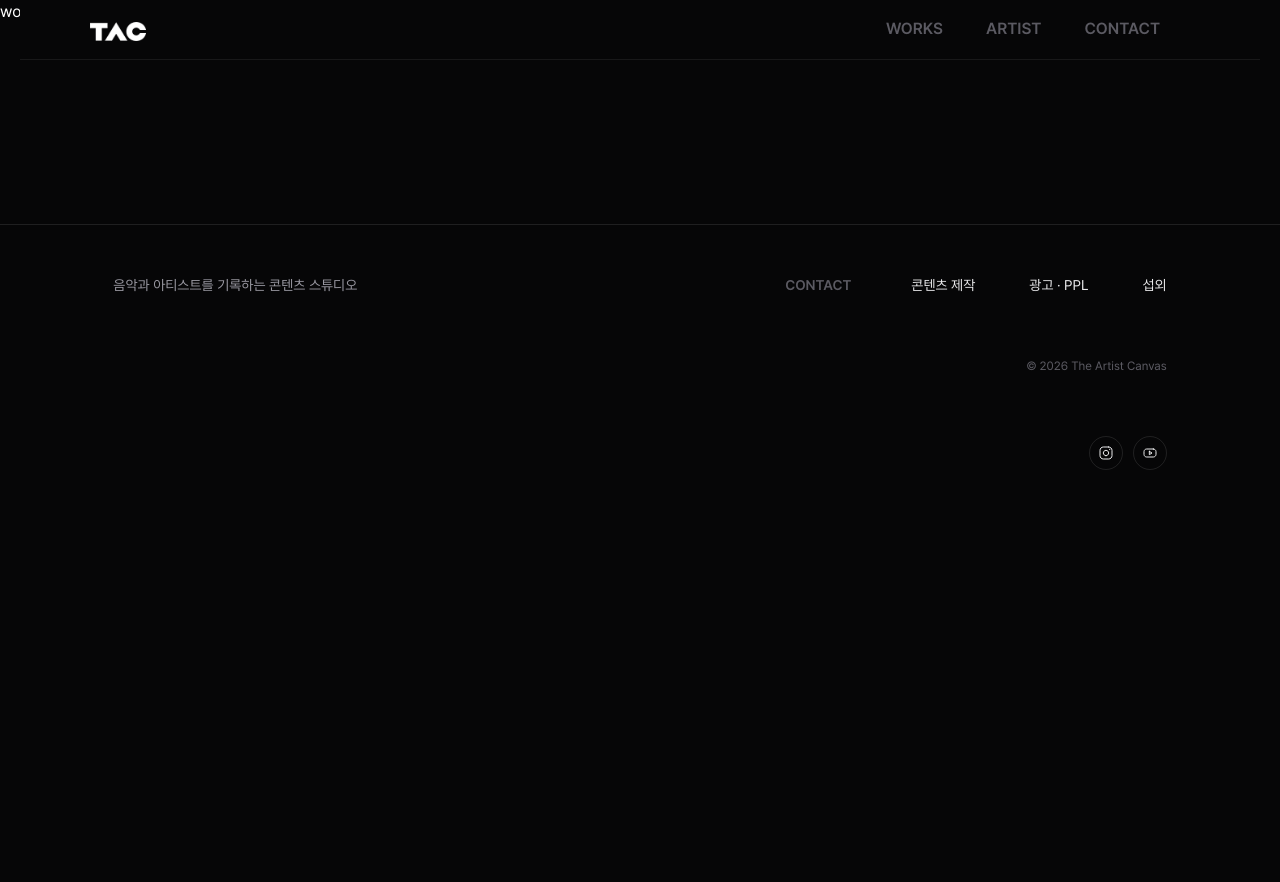
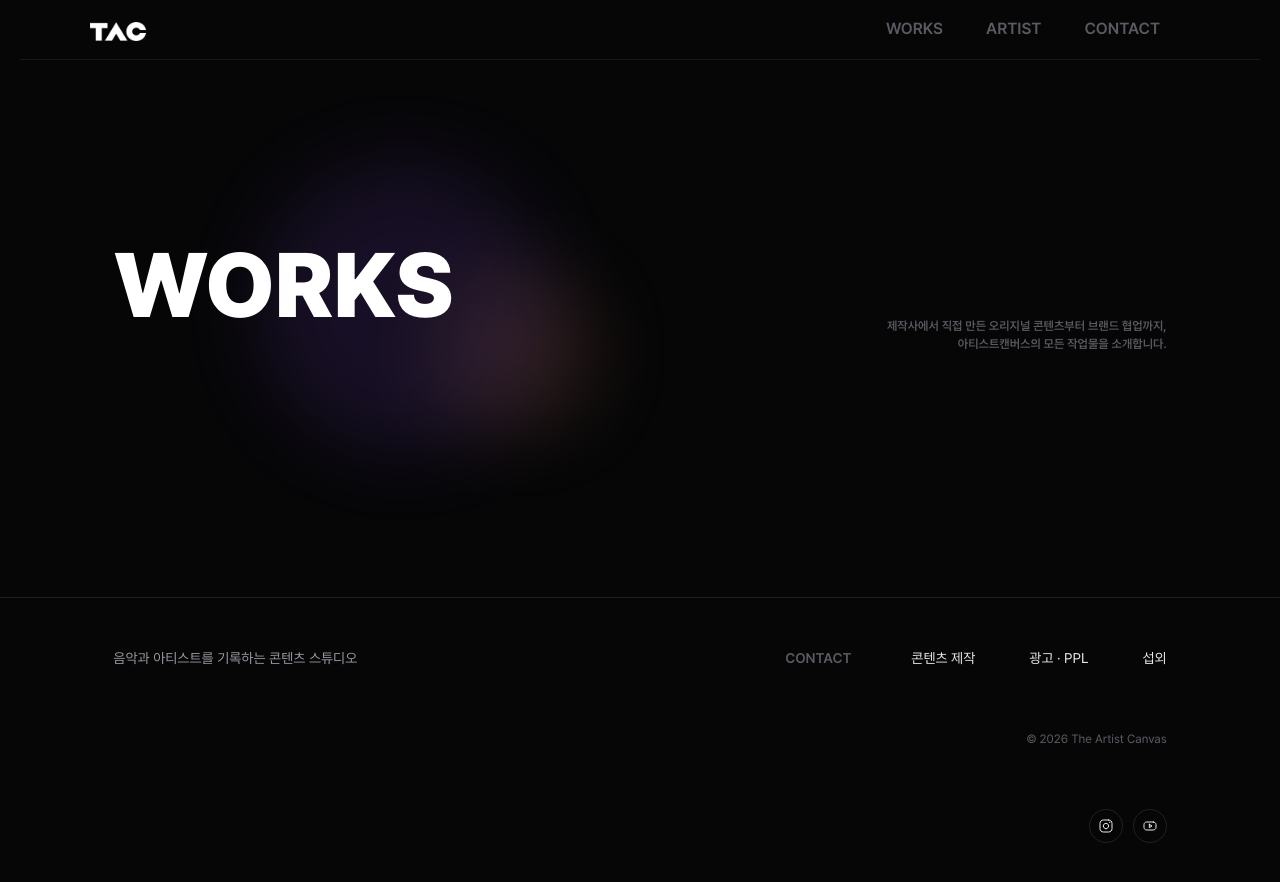
Before and after one commit to artistcanvas/TheArtistCanvas, a Next.js app: page /work in a window 1280 px wide. Shown: the top 882 px of the page. Before the commit the page ends 800 px from the top, so only its background shows below. Built offline with nearby package versions, Linux system fonts and the light colour scheme.

Commit message:
snap home

```diff
--- a/app/_components/hero/AnimatedQuote.tsx
+++ b/app/_components/hero/AnimatedQuote.tsx
@@ -36,7 +36,7 @@ export default function AnimatedQuote() {
 
   return (
     <div ref={ref} className="relative">
-      <p className="relative z-10 max-w-full text-end text-[clamp(24px,calc((80/1920)*100vw),80px)] font-semibold leading-[1.1] md:text-start md:leading-none">
+      <p className="relative z-10 max-w-full text-end text-[clamp(24px,calc((80/1920)*100vw),80px)] font-semibold leading-[1.15] md:text-start">
         {/* 첫 줄 */}
         <span className="relative block">
           {/* 기본 회색 */}
@@ -56,10 +56,7 @@ export default function AnimatedQuote() {
                 backgroundImage: firstGradient,
               }}
               aria-hidden="true"
-              className="
-                absolute left-0 top-0 z-10
-                bg-clip-text text-transparent
-              "
+              className="absolute left-0 top-0 z-10 bg-clip-text leading-[inherit] text-transparent"
             >
               Where artists stay
             </motion.span>
@@ -77,7 +74,7 @@ export default function AnimatedQuote() {
             aria-hidden="true"
             className="
               absolute left-0 top-0
-              bg-clip-text text-transparent
+              bg-clip-text leading-[inherit] text-transparent
             "
           >
             Where their stories begin.
--- a/app/_components/hero/HowTo.tsx
+++ b/app/_components/hero/HowTo.tsx
@@ -6,18 +6,51 @@ import ProgressLine from "./ProgressLine";
 
 const LINE_DRAW_DURATION = 1000;
 const MD_BREAKPOINT = 768;
+const HOW_TO_TOP_OFFSET = 120;
 
 export default function HowTo() {
+  const sectionRef = useRef<HTMLElement>(null);
   const lineTrackRef = useRef<HTMLDivElement>(null);
+  const hasSnappedToSectionRef = useRef(false);
   const hasStartedRef = useRef(false);
   const scrollAnimationFrameRef = useRef<number | null>(null);
   const [isLineActive, setIsLineActive] = useState(false);
   const [isLineComplete, setIsLineComplete] = useState(false);
 
   useEffect(() => {
-    if (!lineTrackRef.current) return;
+    if (!sectionRef.current || !lineTrackRef.current) return;
 
-    const observer = new IntersectionObserver(
+    const sectionObserver = new IntersectionObserver(
+      ([entry]) => {
+        if (
+          !entry.isIntersecting ||
+          hasSnappedToSectionRef.current ||
+          entry.boundingClientRect.top <= 0
+        ) {
+          return;
+        }
+
+        hasSnappedToSectionRef.current = true;
+        const section = sectionRef.current!;
+        const sectionTop = section.getBoundingClientRect().top + window.scrollY;
+        const sectionPaddingTop = parseFloat(
+          window.getComputedStyle(section).paddingTop,
+        );
+
+        window.scrollTo({
+          top: sectionTop + sectionPaddingTop - HOW_TO_TOP_OFFSET,
+          behavior: window.matchMedia("(prefers-reduced-motion: reduce)")
+            .matches
+            ? "auto"
+            : "smooth",
+        });
+      },
+      {
+        threshold: 0.12,
+      },
+    );
+
+    const lineObserver = new IntersectionObserver(
       ([entry]) => {
         if (!entry.isIntersecting || hasStartedRef.current) return;
 
@@ -59,10 +92,12 @@ export default function HowTo() {
       },
     );
 
-    observer.observe(lineTrackRef.current);
+    sectionObserver.observe(sectionRef.current);
+    lineObserver.observe(lineTrackRef.current);
 
     return () => {
-      observer.disconnect();
+      sectionObserver.disconnect();
+      lineObserver.disconnect();
 
       if (scrollAnimationFrameRef.current) {
         window.cancelAnimationFrame(scrollAnimationFrameRef.current);
@@ -72,6 +107,7 @@ export default function HowTo() {
 
   return (
     <section
+      ref={sectionRef}
       id="works"
       className="relative flex justify-center overflow-hidden pt-[clamp(206px,calc((446/1920)*100vw),446px)]"
     >
@@ -106,8 +142,7 @@ export default function HowTo() {
                 </strong>
                 <br />
                 아티스트가 가진 매력과 개성을 발견하고
-                <br />
-                그 사람만이 보여줄 수 있는 콘텐츠를 기획하고 제작합니다.
+                <br />그 사람만이 보여줄 수 있는 콘텐츠를 기획하고 제작합니다.
               </p>
             </div>
           </div>
--- /dev/null
+++ b/app/_components/layout/SectionHeading.tsx
@@ -0,0 +1,29 @@
+import Image from "next/image";
+import { ReactNode } from "react";
+import BgRadialGradient from "@/public/imgs/bg-radial-gradient.png";
+
+export default function SectionHeading({
+  title,
+  des,
+}: {
+  title: string;
+  des?: ReactNode;
+}) {
+  return (
+    <div className="relative isolate flex flex-col pb-[44px] md:pb-[clamp(44px,calc((65/1920)*100vw),65px)] md:flex-row md:justify-between md:items-end">
+      <Image
+        src={BgRadialGradient}
+        alt=""
+        aria-hidden="true"
+        priority
+        className="pointer-events-none absolute left-[30%] top-1/2 z-0 h-auto w-max -translate-x-1/2 -translate-y-1/2 select-none md:w-[clamp(520px,calc((690/1920)*100vw),690px)]"
+      />
+      <h1 className="relative z-10 text-[clamp(65px,calc((136/1920)*100vw),136px)] font-black pb-[42px] md:pb-0">
+        {title}
+      </h1>
+      <p className="relative z-10 font-medium md:font-semibold md:text-end text-[clamp(12px,calc((14/1920)*100vw),14px)] text-[#5B5A62]">
+        {des}
+      </p>
+    </div>
+  );
+}
--- /dev/null
+++ b/app/_components/works/Works.tsx
@@ -0,0 +1,18 @@
+import SectionHeading from "../layout/SectionHeading";
+
+export default function Works() {
+  return (
+    <div>
+      <SectionHeading
+        title="WORKS"
+        des={
+          <>
+            제작사에서 직접 만든 오리지널 콘텐츠부터 브랜드 협업까지,
+            <br />
+            아티스트캔버스의 모든 작업물을 소개합니다.
+          </>
+        }
+      />
+    </div>
+  );
+}
--- a/app/work/page.tsx
+++ b/app/work/page.tsx
@@ -1,3 +1,9 @@
+import Works from "../_components/works/Works";
+
 export default function WorkPage() {
-  return <div>work page</div>;
+  return (
+    <div className="w-full max-w-[1920px] pt-[217px] px-5 md:px-[clamp(20px,calc((170/1920)*100vw),170px)]">
+      <Works />
+    </div>
+  );
 }
```
Also changed, not shown: public/imgs/bg-radial-gradient.png (added).
